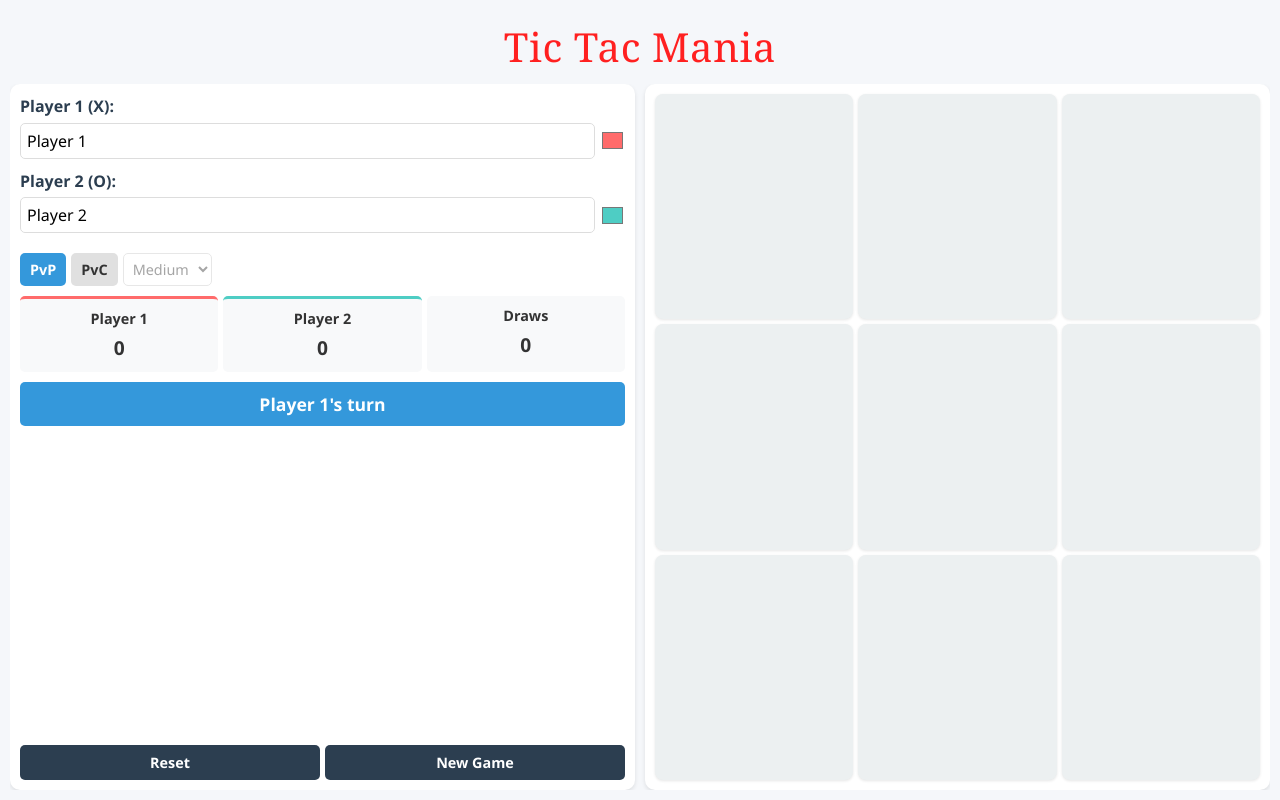
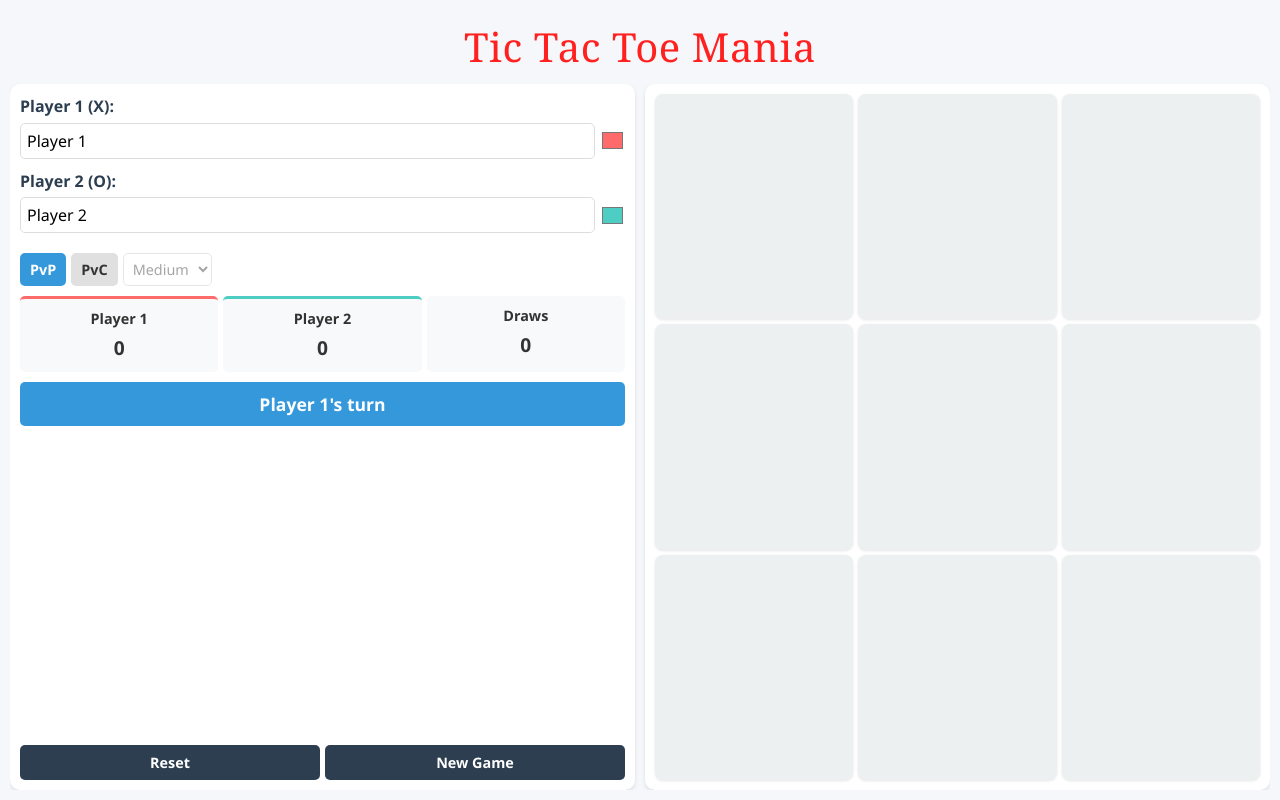
Before and after one commit to ashwindumane/Tic-Tac-Toe-Mania, a plain HTML site: page index.html in a window 1280 px wide. Drawn offline with Linux system fonts and the light colour scheme.

Commit message:
Updated the code with new changes

```diff
--- a/index.html
+++ b/index.html
@@ -3,14 +3,14 @@
 <head>
     <meta charset="UTF-8">
     <meta name="viewport" content="width=device-width, initial-scale=1.0">
-    <title>Tic Tac Mania</title>
+    <title>Tic Tac Toe Mania</title>
     <link rel="stylesheet" href="styles.css">
     <link rel="stylesheet" href="https://cdnjs.cloudflare.com/ajax/libs/font-awesome/6.4.0/css/all.min.css">
 </head>
 <body>
     <div class="container">
         <header>
-            <h1>Tic Tac Mania</h1>
+            <h1>Tic Tac Toe Mania</h1>
         </header>
 
         <div class="game-wrapper">
```
